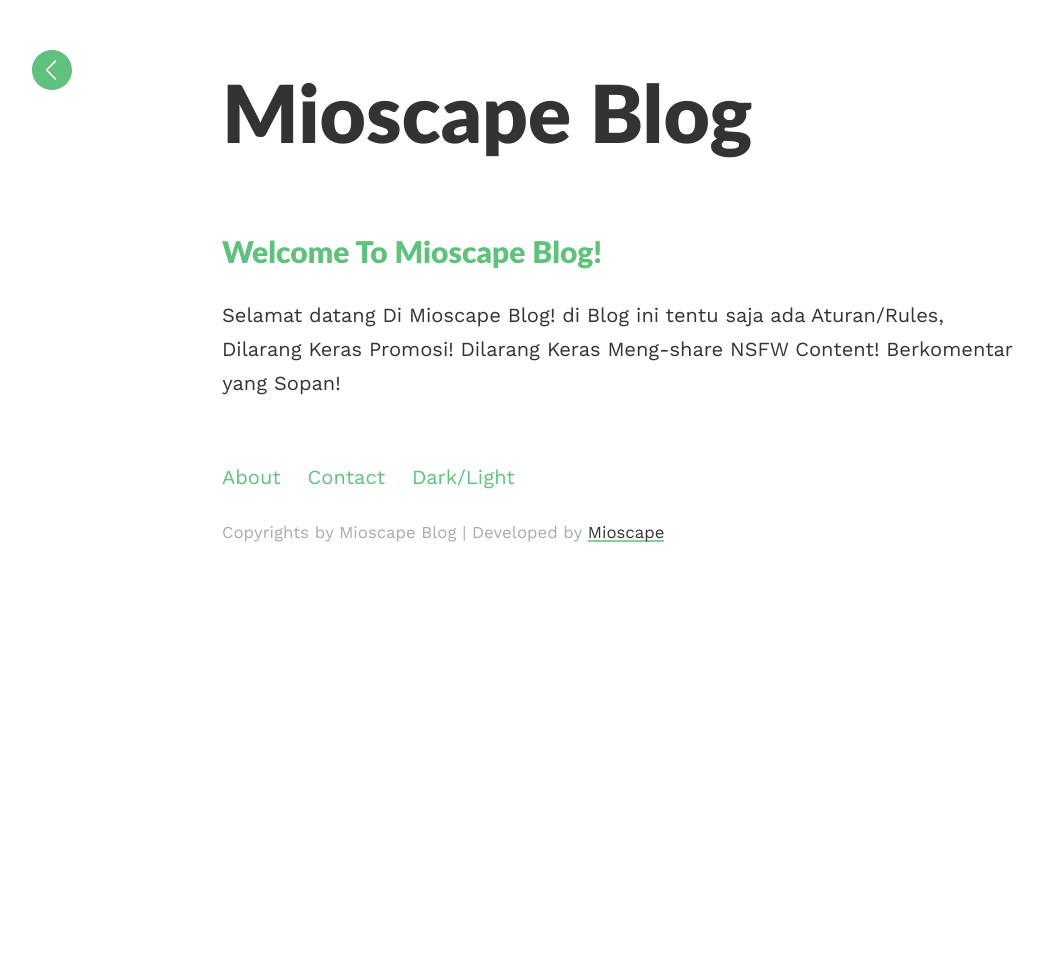
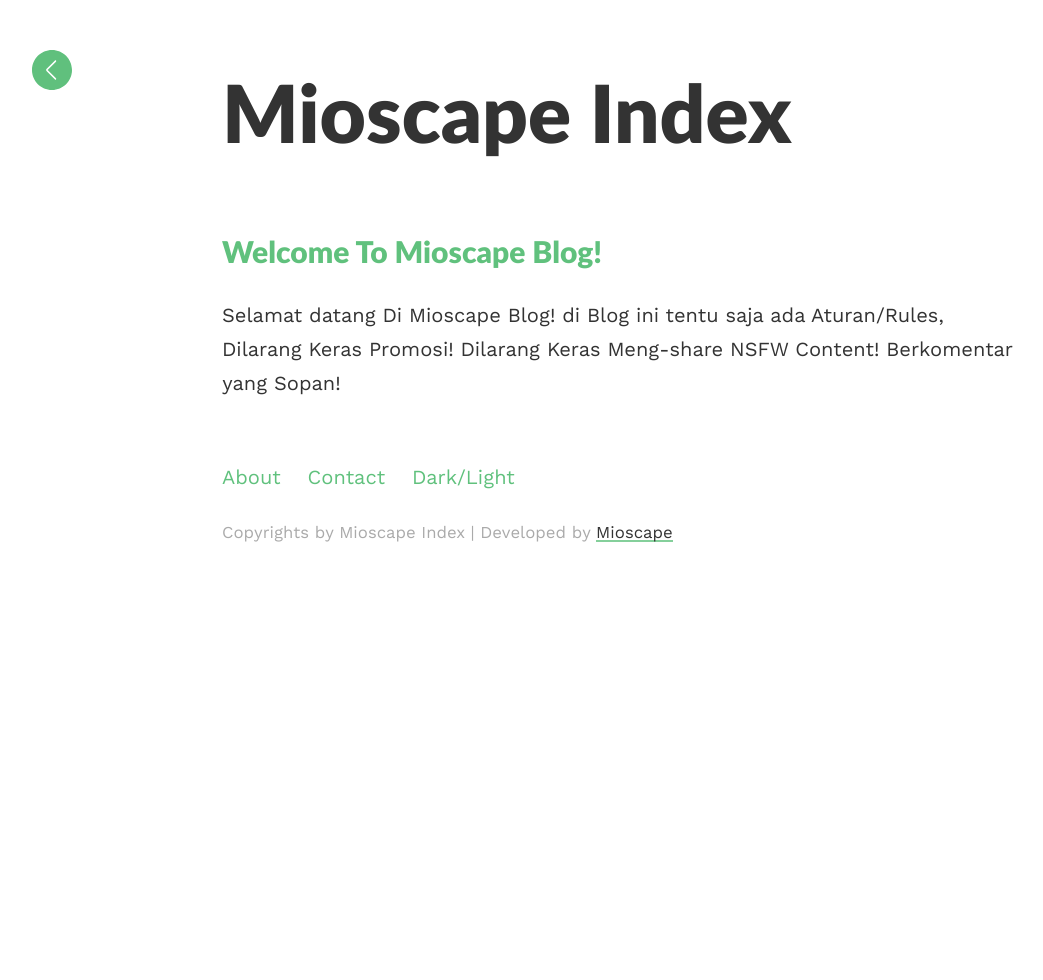
Before and after one commit to mioscape/mioscape.github.io-archived, a Jekyll site: the page built from index.html, in a window 1280 px wide. Shown: the whole page, without its empty margins (18-1061 px from the left). Built offline with Jekyll 4.4.1, drawn with Linux system fonts in a browser that asks for light colours.

Commit message:
Update _config.yml

```diff
--- a/_config.yml
+++ b/_config.yml
@@ -1,7 +1,7 @@
 ### your site title here
 
-title: Mioscape Blog
-baseurl: /blog # name of the repository
+title: Mioscape Index
+baseurl: /mioscape.github.io # name of the repository
 email: mioscape@gmail.com
 
 
```
